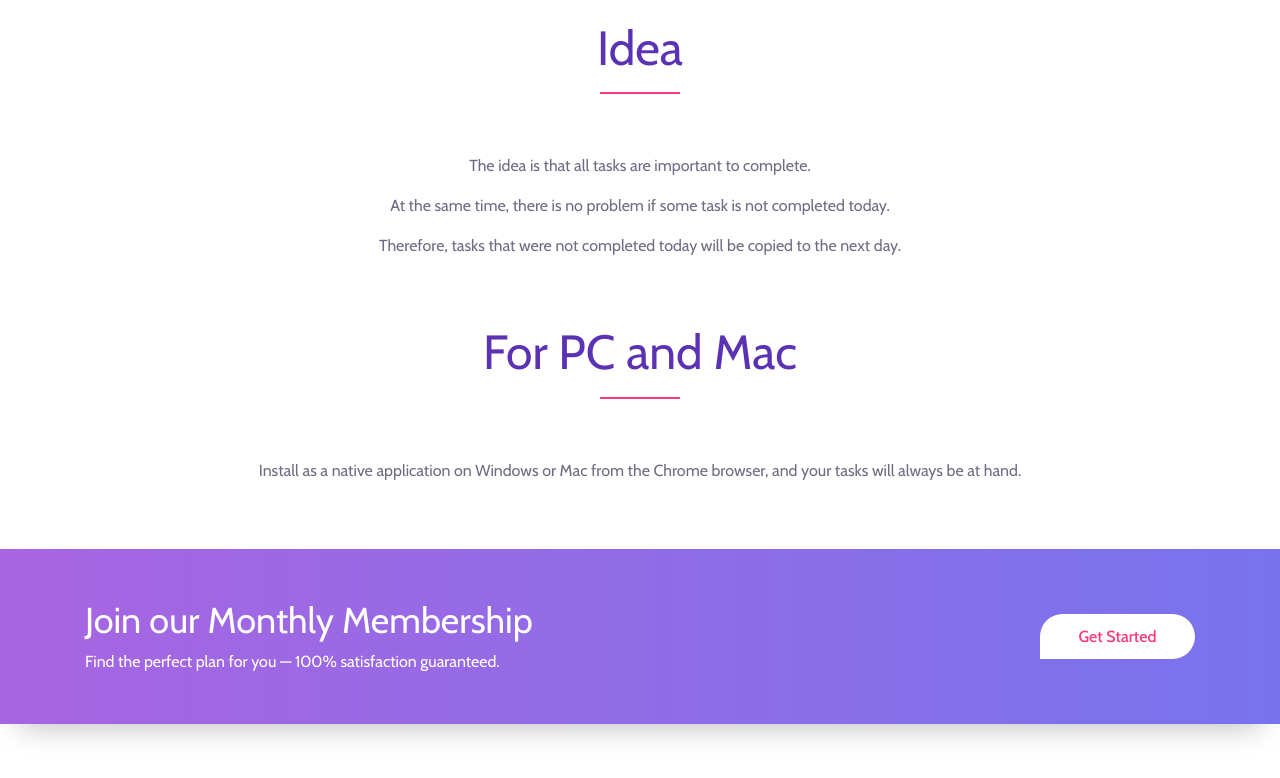
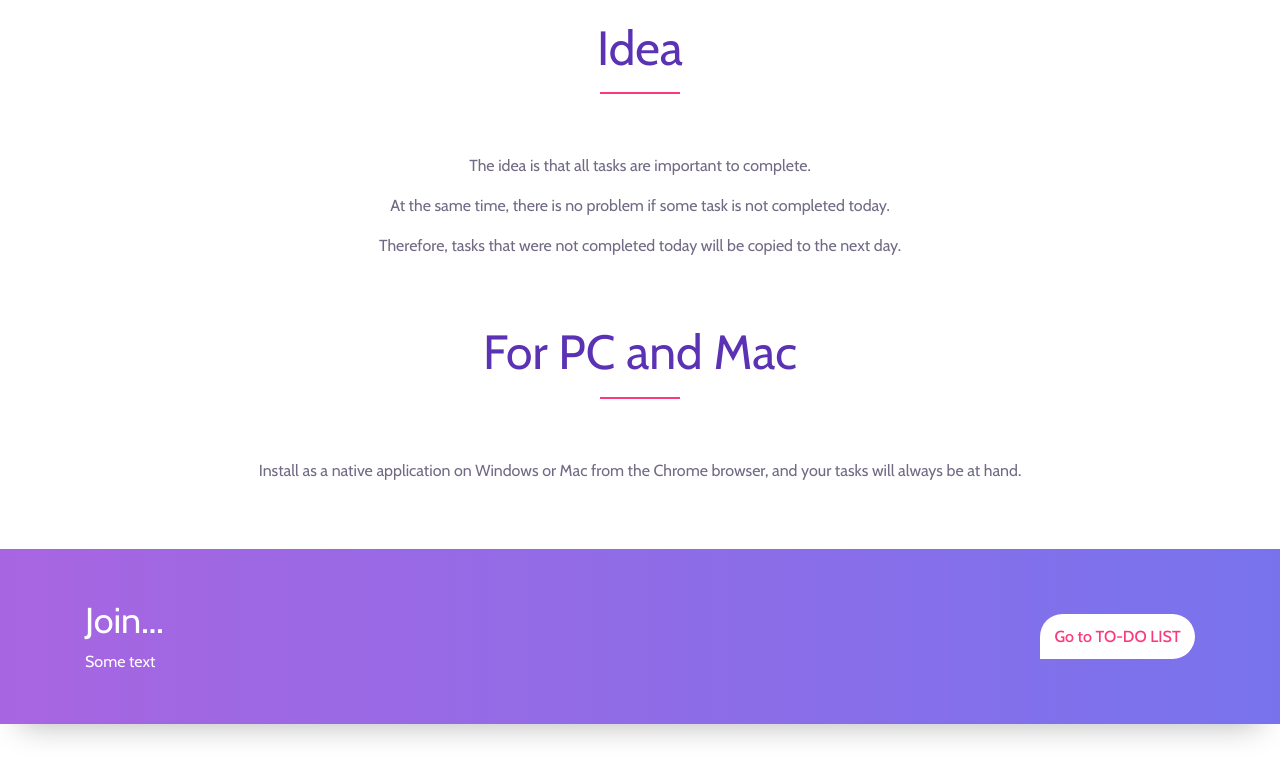
Before and after one commit to lminnkhanov/lminnkhanov.github.io, a plain HTML site: page index.html in a window 1280 px wide. Shown: the part 1803-2581 px from the top of the page. Drawn offline with nearby package versions, Linux system fonts and the light colour scheme.

Commit message:
Initial commit

```diff
--- a/index.html
+++ b/index.html
@@ -265,13 +265,13 @@
             <div class="row align-items-center">
                 <div class="col-md-8">
                     <div class="membership-description">
-                        <h2>Join our Monthly Membership</h2>
-                        <p>Find the perfect plan for you — 100% satisfaction guaranteed.</p>
+                        <h2>Join...</h2>
+                        <p>Some text</p>
                     </div>
                 </div>
                 <div class="col-md-4">
                     <div class="get-started-button wow bounceInDown" data-wow-delay="0.5s">
-                        <a href="#">Get Started</a>
+                        <a href="https://1daytodo.com">Go to TO-DO LIST</a>
                     </div>
                 </div>
             </div>
```
